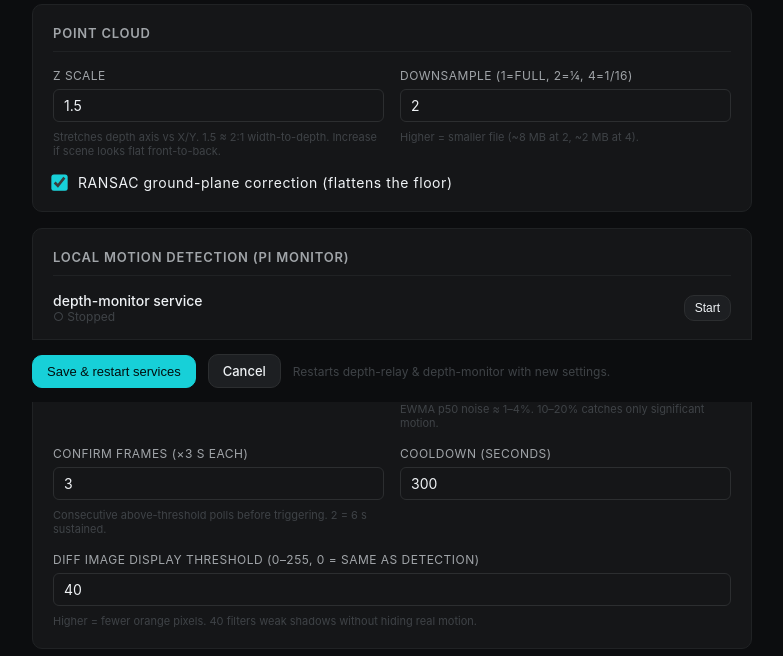
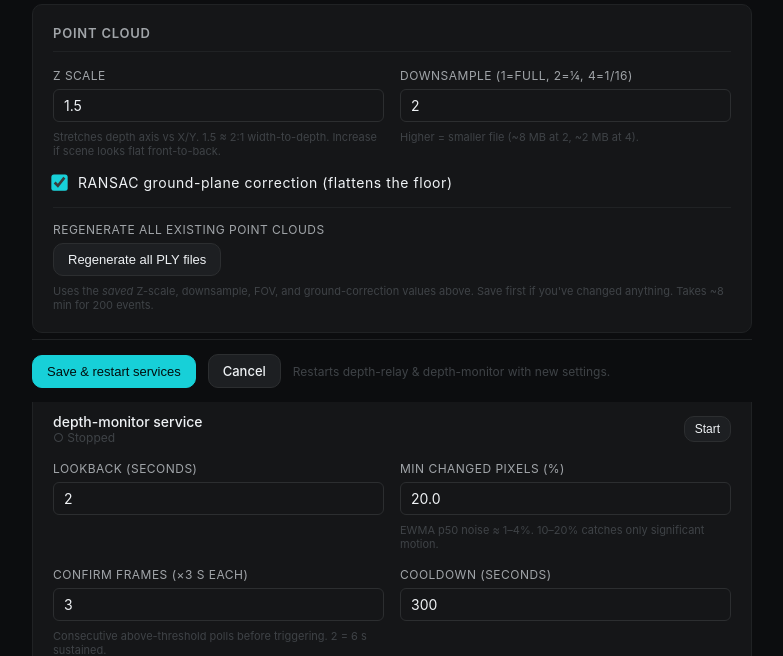
Before and after one commit to CleverTrou/depth-camera, a Flask app: page /settings in a window 1280 px wide. Shown: the part 398-1054 px from the top of the page, without its empty margins (248-1031 px from the left). Run offline with Flask 3, Linux system fonts and the light colour scheme; parts of the project's set-up code (start-up, migrations or seed data) failed here and were passed over.

Commit message:
Add Regenerate all PLY files button to Settings point cloud section (#31)
Adds a background-thread PLY regeneration workflow accessible from the
Settings page, so users can re-process all existing point clouds after
changing Z-scale, FOV, downsample, or ground-correction without SSH.

server.py:
- _regen_state dict + _regen_lock for thread-safe progress tracking
- _regen_worker(): background thread that iterates over all event dirs,
  loads depth.npy + snapshot.jpg, and re-runs generate_pointcloud() with
  the current saved settings (deferred imports so numpy/PIL/outputs aren't
  loaded at gallery startup)
- POST /api/regen-ply: starts the worker thread; returns 409 if already
  running
- GET /api/regen-status: returns {running, done, total, errors} for
  progress polling

templates/settings.html:
- 'Regenerate all PLY files' button at the bottom of the Point Cloud
  section with a confirm() guard and clear note that it uses saved values
- Progress bar that fills as events complete (polls /api/regen-status
  every 2 s while running); shows done/total count and error count

Co-authored-by: Claude Sonnet 4.6 <noreply@anthropic.com>

```diff
--- a/server.py
+++ b/server.py
@@ -20,6 +20,7 @@ import math
 import os
 import re
 import subprocess
+import threading
 from functools import wraps
 from pathlib import Path
 
@@ -72,6 +73,41 @@ log = logging.getLogger("gallery")
 app = Flask(__name__, template_folder=str(Path(__file__).parent / "templates"))
 _config = {}
 _config_path: Path | None = None   # set in main(); used by settings page
+
+# PLY regeneration state (written by background thread, read by status API)
+_regen_lock = threading.Lock()
+_regen_state: dict = {"running": False, "done": 0, "total": 0, "errors": 0}
+
+
+def _regen_worker(data_dir: str, hfov: float, depth_scale: float,
+                  downsample: int, ground_correction: bool) -> None:
+    import numpy as np
+    from PIL import Image as _PIL
+    from outputs import generate_pointcloud
+
+    events_dir = Path(data_dir) / "events"
+    dirs = [d for d in sorted(events_dir.iterdir()) if d.is_dir()]
+
+    with _regen_lock:
+        _regen_state.update(running=True, done=0, total=len(dirs), errors=0)
+
+    for event_dir in dirs:
+        depth_f = event_dir / "depth.npy"
+        snap_f  = event_dir / "snapshot.jpg"
+        if depth_f.exists() and snap_f.exists():
+            try:
+                depth = np.load(str(depth_f))
+                rgb   = np.array(_PIL.open(str(snap_f)).convert("RGB"))
+                generate_pointcloud(rgb, depth, event_dir / "pointcloud.ply",
+                                    downsample, depth_scale, hfov, ground_correction)
+            except Exception:
+                with _regen_lock:
+                    _regen_state["errors"] += 1
+        with _regen_lock:
+            _regen_state["done"] += 1
+
+    with _regen_lock:
+        _regen_state["running"] = False
 
 # Known cameras with diagonal FOV — used to pre-fill hfov_deg from spec
 CAMERA_DB = {
@@ -507,6 +543,38 @@ def api_monitor_toggle():
         return jsonify({"ok": False, "error": str(e)})
 
 
+@app.route("/api/regen-ply", methods=["POST"])
+@_require_pin
+def api_regen_ply():
+    """Start background PLY regeneration using current saved settings."""
+    with _regen_lock:
+        if _regen_state["running"]:
+            return jsonify({"ok": False, "error": "Already running"}), 409
+
+    raw   = _read_deployed_config()
+    pipe  = raw.get("pipeline", {})
+    t = threading.Thread(
+        target=_regen_worker,
+        args=(
+            _config.get("pipeline", {}).get("data_dir", "/data/depth-camera"),
+            pipe.get("camera_hfov_deg",     113.0),
+            pipe.get("ply_depth_scale",     1.5),
+            pipe.get("ply_downsample",      2),
+            pipe.get("ply_ground_correction", True),
+        ),
+        daemon=True,
+    )
+    t.start()
+    return jsonify({"ok": True})
+
+
+@app.route("/api/regen-status")
+@_require_pin
+def api_regen_status():
+    with _regen_lock:
+        return jsonify(_regen_state.copy())
+
+
 @app.route("/api/compute-hfov")
 def api_compute_hfov():
     """Compute horizontal FOV from diagonal FOV and image dimensions."""
--- a/templates/settings.html
+++ b/templates/settings.html
@@ -204,6 +204,20 @@ label { color: var(--fg-mid); font-size: 12px; letter-spacing: 0.04em; text-tran
         <div class="field-row">
           <input type="checkbox" name="ply_ground_correction" id="gc-cb" {% if current.ply_ground_correction %}checked{% endif %}>
           <label for="gc-cb" style="text-transform:none;font-size:14px;color:var(--fg)">RANSAC ground-plane correction (flattens the floor)</label>
+        </div>
+        <div class="field" style="border-top:1px solid var(--line-soft);padding-top:14px">
+          <label>Regenerate all existing point clouds</label>
+          <div style="display:flex;align-items:center;gap:12px;flex-wrap:wrap">
+            <button type="button" class="btn" id="regen-btn" onclick="startRegen()">Regenerate all PLY files</button>
+            <span id="regen-status" style="font-size:12px;color:var(--fg-faint)"></span>
+          </div>
+          <div class="field-hint">Uses the <em>saved</em> Z-scale, downsample, FOV, and ground-correction values above. Save first if you've changed anything. Takes ~8 min for 200 events.</div>
+          <div id="regen-bar" style="display:none;margin-top:10px">
+            <div style="background:var(--bg-2);border-radius:4px;height:6px;overflow:hidden">
+              <div id="regen-fill" style="background:var(--accent);height:100%;width:0%;transition:width 0.5s"></div>
+            </div>
+            <div id="regen-text" style="font-size:11px;color:var(--fg-faint);margin-top:4px"></div>
+          </div>
         </div>
       </div>
     </div>
@@ -428,6 +442,45 @@ function probeCamera() {
     .catch(function(e) { el.textContent = 'Request failed.'; });
 }
 
+// ── PLY regeneration ──────────────────────────────────────────────────────
+var _regenTimer = null;
+
+function startRegen() {
+  var btn    = document.getElementById('regen-btn');
+  var status = document.getElementById('regen-status');
+  if (!confirm('Regenerate all PLY files using the currently saved settings? This takes ~8 minutes and cannot be cancelled.')) return;
+  fetch('/api/regen-ply', {method: 'POST'})
+    .then(function(r) { return r.json(); })
+    .then(function(d) {
+      if (!d.ok) { status.textContent = 'Error: ' + (d.error || 'unknown'); return; }
+      btn.disabled = true;
+      document.getElementById('regen-bar').style.display = 'block';
+      status.textContent = 'Starting…';
+      _pollRegen();
+    });
+}
+
+function _pollRegen() {
+  fetch('/api/regen-status')
+    .then(function(r) { return r.json(); })
+    .then(function(d) {
+      var fill   = document.getElementById('regen-fill');
+      var text   = document.getElementById('regen-text');
+      var status = document.getElementById('regen-status');
+      var btn    = document.getElementById('regen-btn');
+      var pct    = d.total ? Math.round(d.done / d.total * 100) : 0;
+      fill.style.width = pct + '%';
+      text.textContent = d.done + ' / ' + d.total + (d.errors ? ' (' + d.errors + ' errors)' : '');
+      if (d.running) {
+        status.textContent = pct + '%';
+        _regenTimer = setTimeout(_pollRegen, 2000);
+      } else if (d.total > 0) {
+        status.textContent = 'Done — ' + d.done + ' files regenerated' + (d.errors ? ', ' + d.errors + ' errors' : '') + '.';
+        btn.disabled = false;
+      }
+    });
+}
+
 // ── Monitor toggle ────────────────────────────────────────────────────────
 function toggleMonitor(action) {
   fetch('/api/monitor-toggle', {
```
